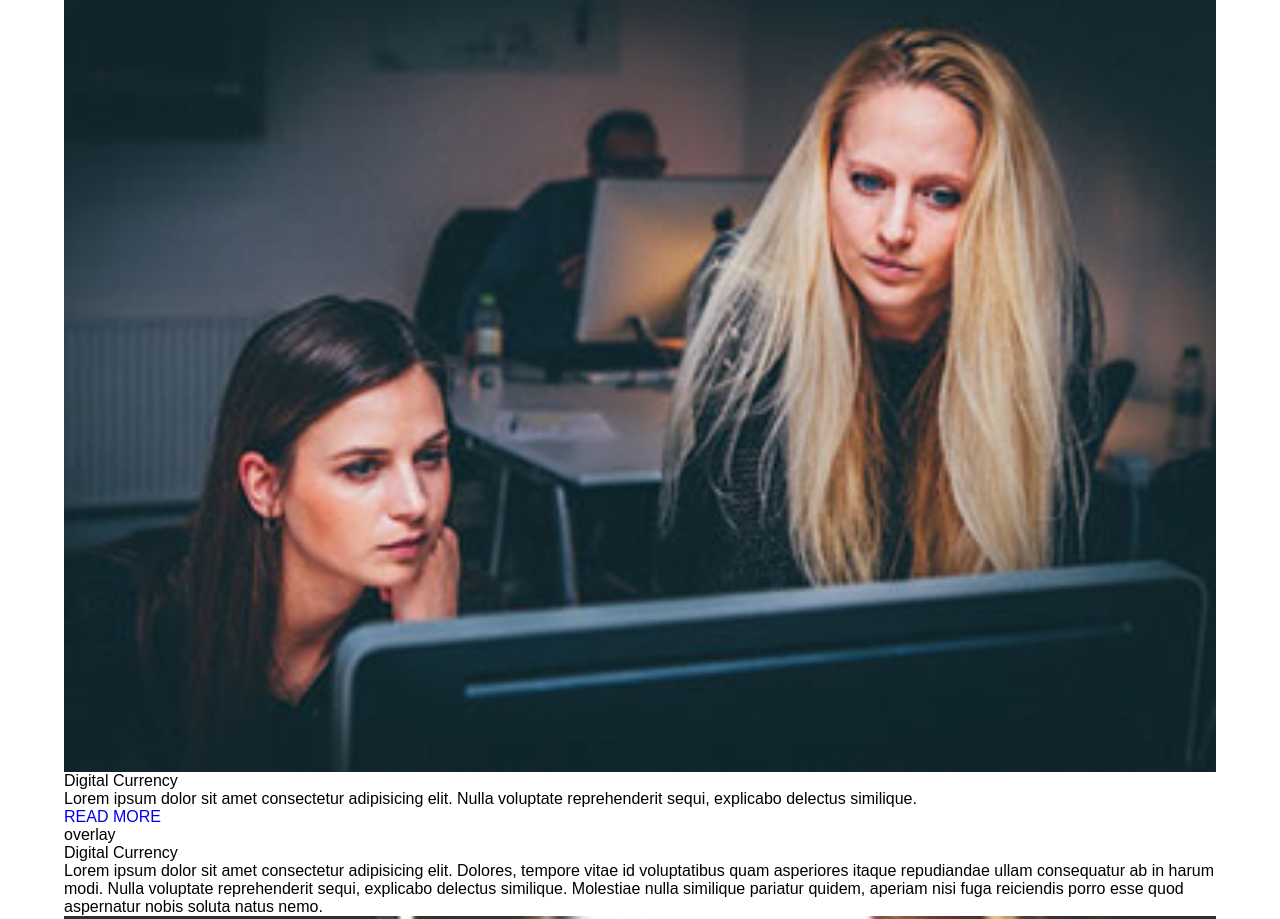
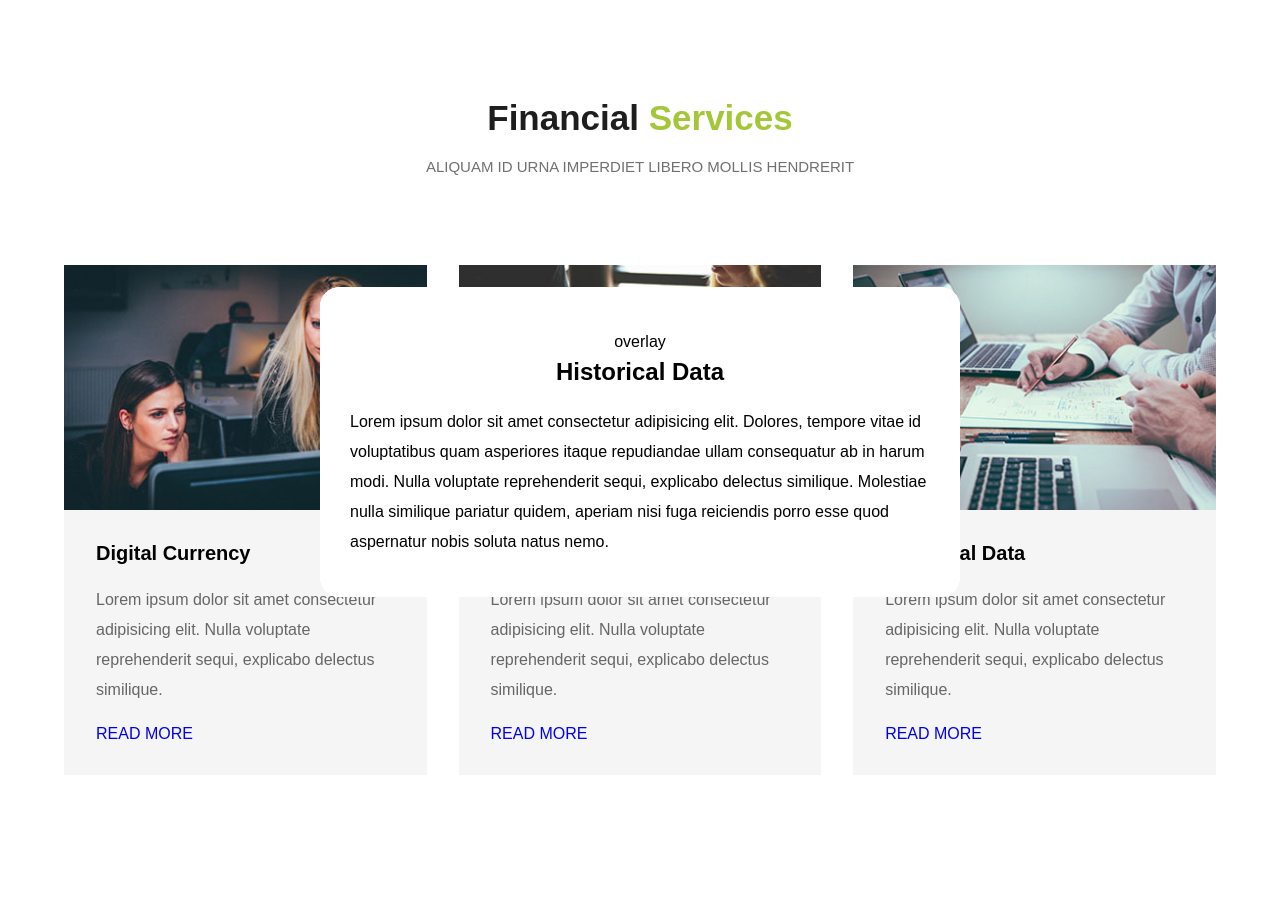
Before and after one commit to Allwyn123/FS_Business, a plain HTML site: page index.html in a window 1280 px wide. Shown: the part 1040-1959 px from the top of the page. Drawn offline with nearby package versions, Linux system fonts and the light colour scheme.

Commit message:
add: title, subtext, service image, service title, content,button and modal style are added in service section

```diff
--- a/assets/css/style.css
+++ b/assets/css/style.css
@@ -420,4 +420,105 @@ header .primary_menu .wrapper{
 
 /* main section end */
 
+/* financial service section start */
+.fin_service_section{ padding: 80px 0; position: relative; }
+
+.fin_service_section h2{
+  margin-top: 60px;
+  color: #1e1e1e;
+  font-size: 35px;
+  font-weight: 900;
+  text-align: center;
+}
+
+.fin_service_section h2 span{ color: #a4c639; }
+
+.fin_service_section .subtext{
+  padding: 20px 0;
+  color: #707070;
+  font-size: 15px;
+  text-align: center;
+}
+
+.fin_service_list{
+  margin: 70px 0;
+  display: flex;
+  justify-content: space-between;
+}
+
+.fin_service_list li{
+  width: 31.5%;
+  display: flex;
+  flex-direction: column;
+  align-items: center;
+  background: #f5f5f5;
+}
+
+.service_content_box{ padding: 32px; }
+.fin_service_list li .service_panel:hover{ transform: scale(.98); }
+
+.service_content_box h3{
+  font-size: 20px;
+  font-weight: 900;
+}
+
+.service_content_box p{
+  padding: 20px 0;
+  color: #666666;
+  line-height: 30px;
+}
+
+.read_more_btn{
+  padding: 14px 28px;
+  border: 2px solid #fff;
+  border-radius: 40px;
+  color: #fff;
+  background: #a4c639;
+  font-size: 13px;
+  font-weight: 900;
+}
+
+.read_more_btn:hover{
+  border: 2px solid #a4c639;
+  background: #fff;
+  color: #a4c639;
+}
+
+.digital_overlay, .market_overlay, .historical_overlay{
+  width: 100%;
+  height: 100vh;
+  position: absolute;
+  top: 50%;
+  left: 50%;
+  background: rgba(0, 0, 0, .5);
+  font-size: 0;
+  transform: translate(-50%,-50%);
+}
+
+.digital_modal, .market_modal, .historical_modal{
+  padding: 40px 30px;
+  border-radius: 20px;
+  display: flex;
+  flex-direction: column;
+  align-items: center;
+  justify-content: center;
+  position: absolute;
+  top: 50%;
+  left: 50%;
+  z-index: 3;
+  background: #fff;
+  line-height: 30px;
+  transform: translate(-50%,-50%);
+}
+
+.digital_modal h3, .market_modal h3, .historical_modal h3{
+  margin-bottom: 20px;
+  font-size: 24px;
+  font-weight: 900;
+}
+
+.hide{ display: none; }
+
+/* financial service section end */
+
 /* --------------------- index page end ---------------- */
```
